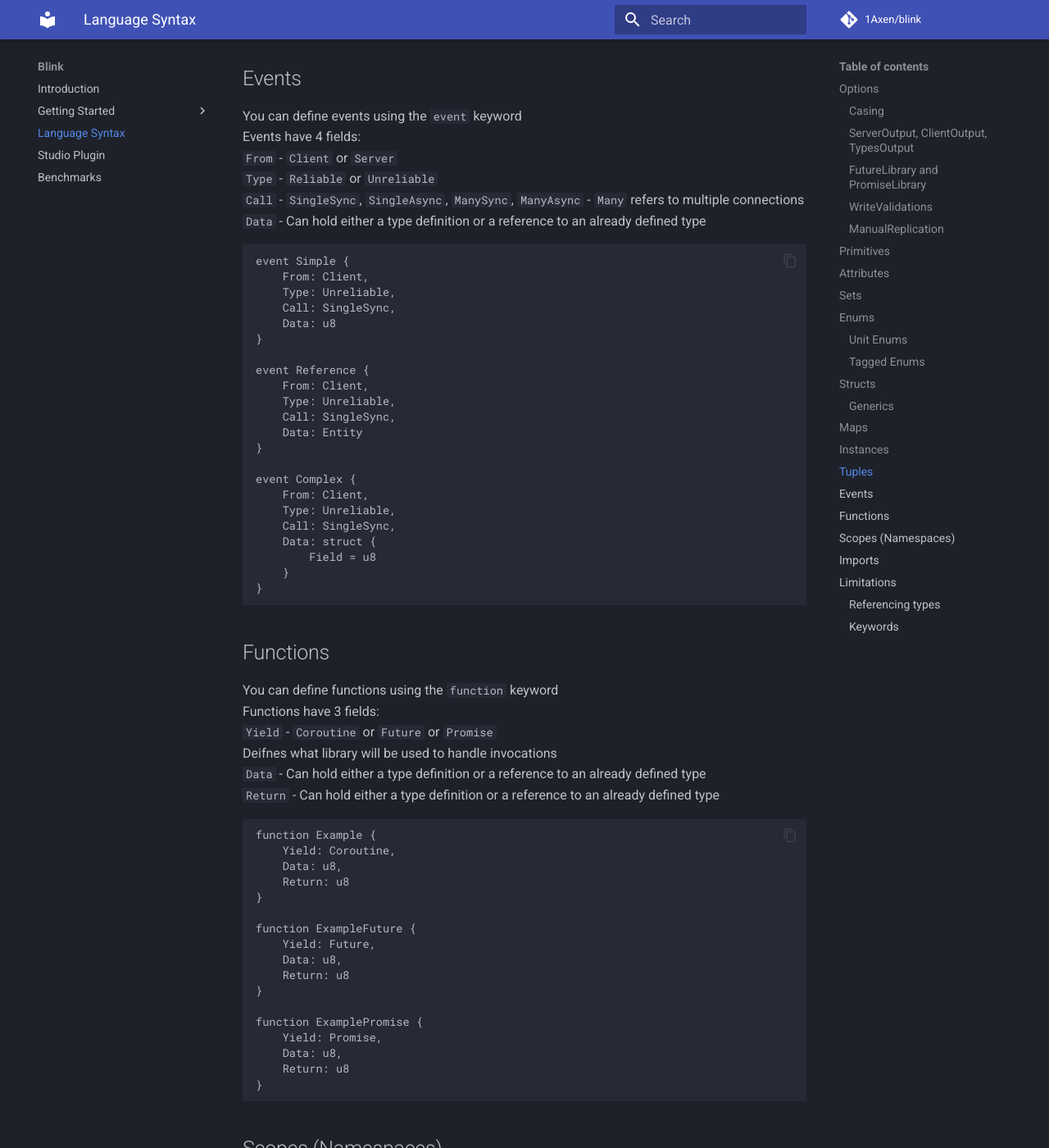
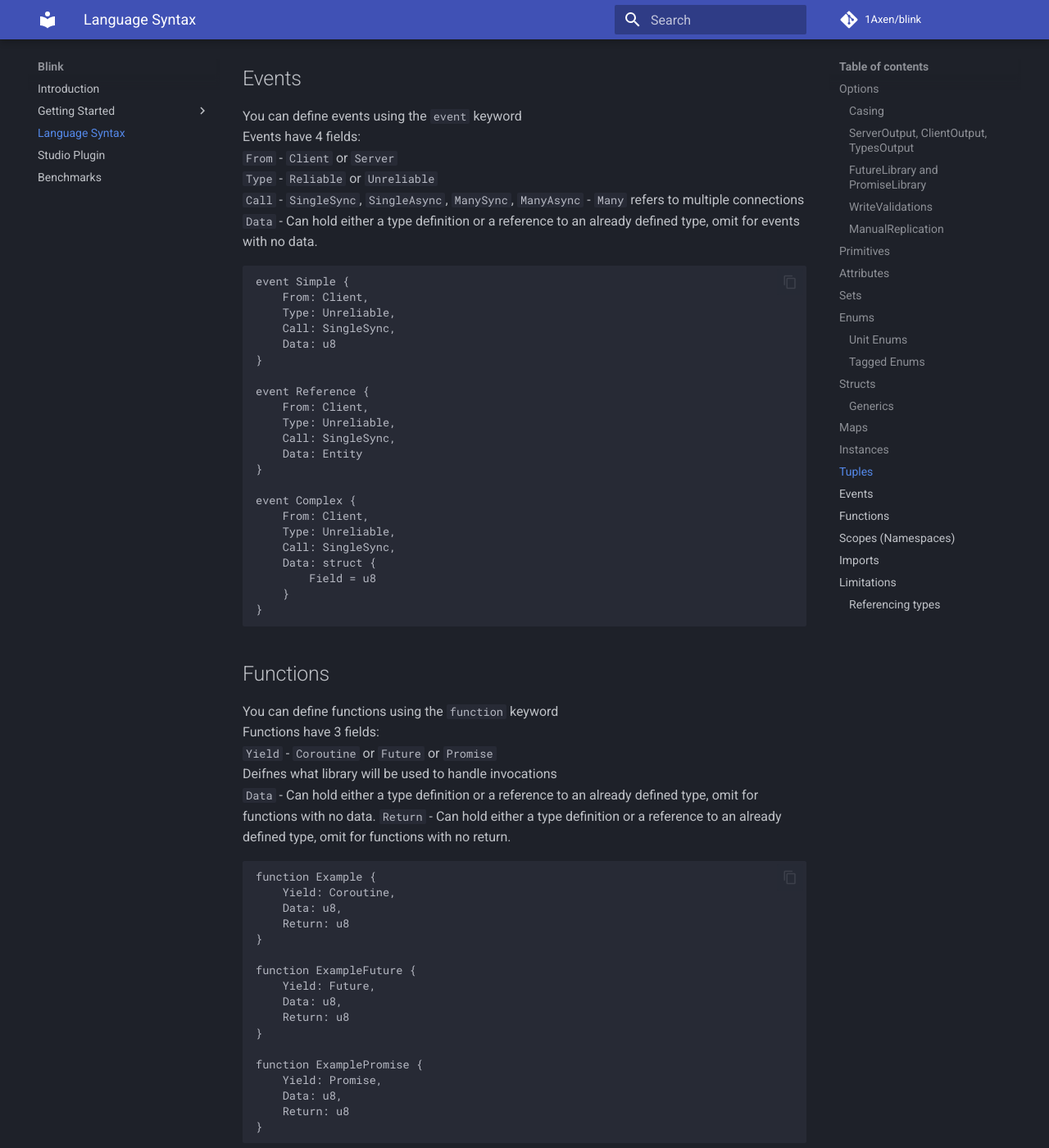
Before and after one commit to 1Axen/blink, an MkDocs documentation site: the page built from docs/Syntax.md, in a window 1280 px wide and 1400 px high, scrolled down 6990 px. Shown: the whole window at 82% size. Built offline with MkDocs 1.6.1 and Material for MkDocs 9.7.7, drawn with Linux system fonts in a browser that asks for light colours; comment, search, counter and statistics services are not loaded; some of the changed text lies outside the part shown.

Commit message:
Update docs

````diff
--- a/docs/Syntax.md
+++ b/docs/Syntax.md
@@ -236,7 +236,7 @@ Events have 4 fields:
 `From` - `Client` or `Server`
 `Type` - `Reliable` or `Unreliable`
 `Call` - `SingleSync`, `SingleAsync`, `ManySync`, `ManyAsync` - `Many` refers to multiple connections
-`Data` - Can hold either a type definition or a reference to an already defined type
+`Data` - Can hold either a type definition or a reference to an already defined type, omit for events with no data.
 ```
 event Simple {
     From: Client,
@@ -266,8 +266,8 @@ You can define functions using the `function` keyword
 Functions have 3 fields:
 `Yield` - `Coroutine` or `Future` or `Promise`
 Deifnes what library will be used to handle invocations
-`Data` - Can hold either a type definition or a reference to an already defined type
-`Return` - Can hold either a type definition or a reference to an already defined type
+`Data` - Can hold either a type definition or a reference to an already defined type, omit for functions with no data.
+`Return` - Can hold either a type definition or a reference to an already defined type, omit for functions with no return.
 ```
 function Example {
     Yield: Coroutine,
@@ -363,14 +363,3 @@ type Number = u8
 002 |     Field = Number
     |             ^^^^^^ Unknown type referenced.
 ```
-### Keywords
-You cannot use any keywords as "Identifiers".
-```
-type struct = {}
-```
-```
-[ERROR]
-    |
-001 | type struct = {
-    |      ^^^^^^ Unexpected token: "Keyword", expected: "Identifier".
-```
````
